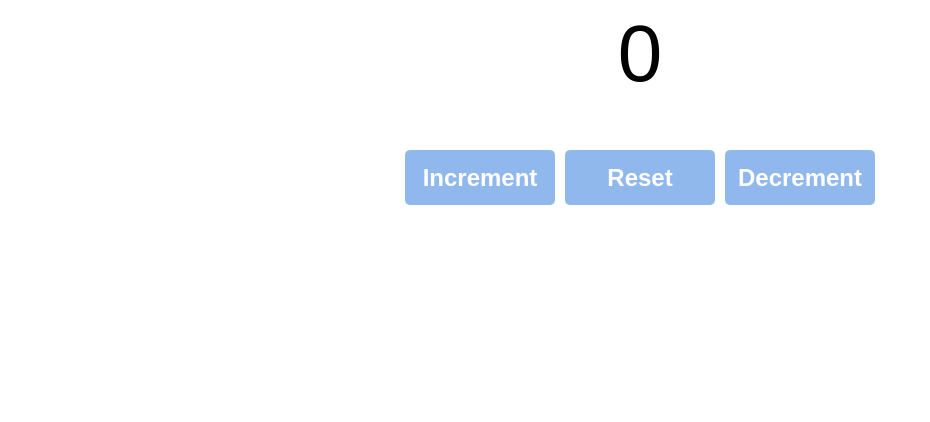
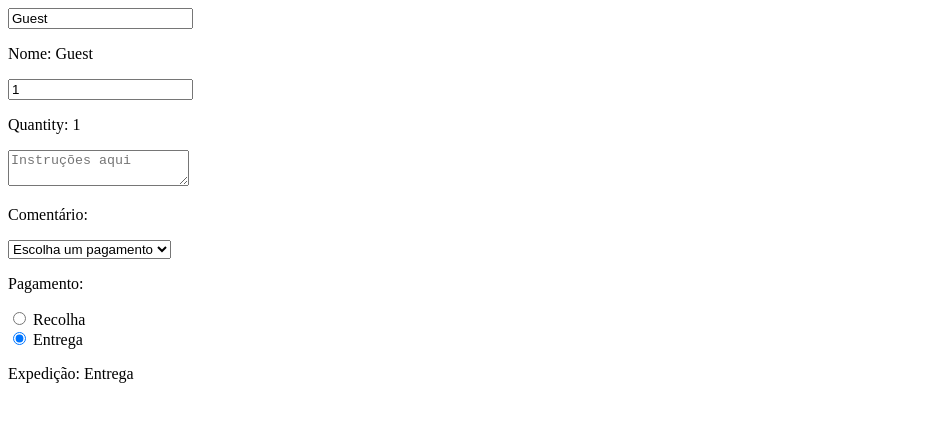
Before and after one commit to P10r10/BroCode, a React (Vite) app in the folder bro-code/: page / in a window 1280 px wide. Shown: the top 422 px of the page, without its empty margins (0-930 px from the left). Built offline with nearby package versions, Linux system fonts and the light colour scheme.

Commit message:
useState done

```diff
--- a/bro-code/src/App.jsx
+++ b/bro-code/src/App.jsx
@@ -1,10 +1,10 @@
-import Counter from "./components/Counter/Counter.jsx";
+import MyComponent2 from "./components/MyComponent/MyComponent2.jsx";
 
 function App() {
 
     return (
         <>
-            <Counter/>
+            <MyComponent2/>
         </>
     );
 }
--- /dev/null
+++ b/bro-code/src/components/MyComponent/MyComponent2.jsx
@@ -0,0 +1,44 @@
+import {use, useState} from "react";
+
+function MyComponent2() {
+
+    const [name, setName] = useState("Guest");
+    const [quantity, setQuantity] = useState(1);
+    const [comment, setComment] = useState("");
+    const [payment, setPayment] = useState("");
+    const [shipping, setShipping] = useState("Entrega");
+    const handleNameChange = (e) => setName(e.target.value);
+    const handleQuantityChange = (e) => setQuantity(e.target.value);
+    const handleCommentChange = (e) => setComment(e.target.value);
+    const handlePaymentChange = (e) => setPayment(e.target.value);
+    const handleShippingChange = (e) => setShipping(e.target.value);
+
+    return (
+        <div>
+            <input value={name} onChange={handleNameChange}/>
+            <p>Nome: {name}</p>
+            <input value={quantity} onChange={handleQuantityChange} type="number"/>
+            <p>Quantity: {quantity}</p>
+            <textarea value={comment} onChange={handleCommentChange} placeholder="Instruções aqui"/>
+            <p>Comentário: {comment}</p>
+            <select value={payment} onChange={handlePaymentChange}>
+                <option value="">Escolha um pagamento</option>
+                <option value="Visa">Visa</option>
+                <option value="Mastercard">Mastercard</option>
+                <option value="Paypal">Paypal</option>
+            </select>
+            <p>Pagamento: {payment}</p>
+            <label>
+                <input type="radio" name="rb" value="Recolha" checked={shipping === "Recolha"}
+                       onChange={handleShippingChange}/> Recolha
+            </label><br/>
+            <label>
+                <input type="radio" name="rb" value="Entrega" checked={shipping === "Entrega"}
+                       onChange={handleShippingChange}/> Entrega
+            </label>
+            <p>Expedição: {shipping}</p>
+        </div>
+    );
+}
+
+export default MyComponent2
```
